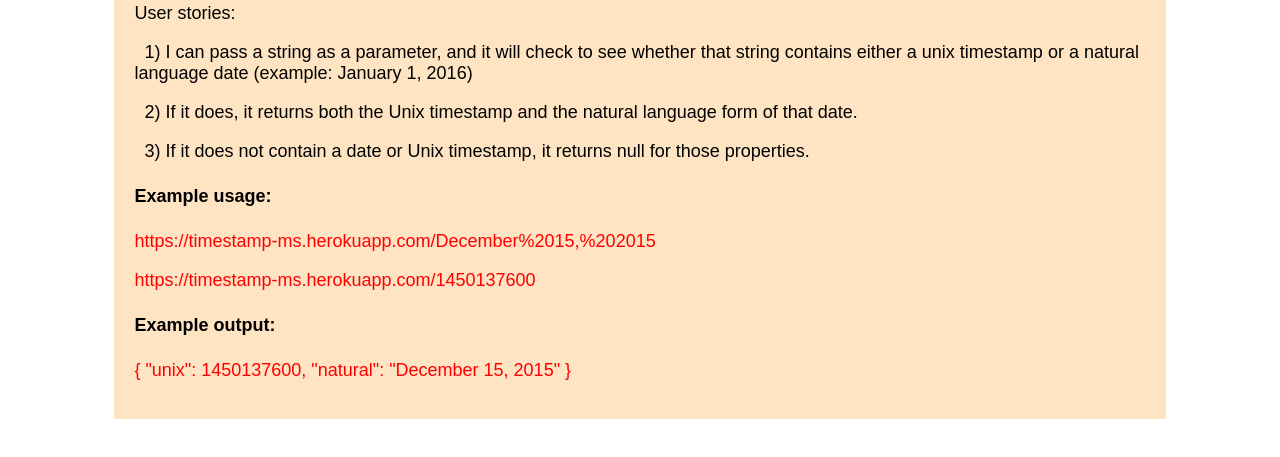
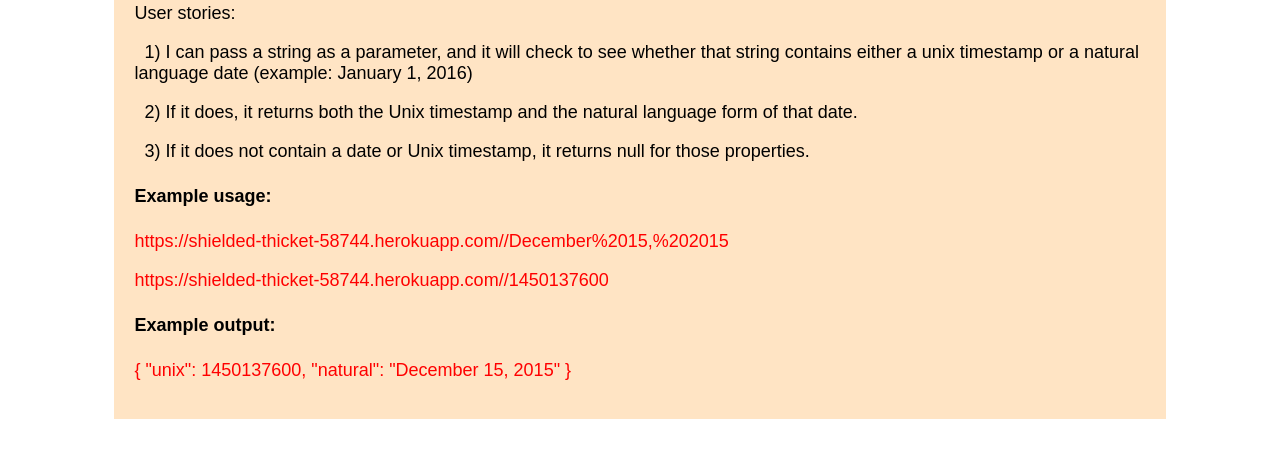
Before and after one commit to natalie01/timestamp-microservice-FCC, a website: page index.html in a window 1280 px wide. Shown: the part 115-572 px from the top of the page. Drawn offline with Linux system fonts and the light colour scheme.

Commit message:
Update index.html

```diff
--- a/index.html
+++ b/index.html
@@ -21,8 +21,8 @@
  <p><span>&nbsp;</span><span>&nbsp;</span>3) If it does not contain a date or Unix timestamp, it returns null for those properties.</p>
 
 <h4>Example usage:</h4>
- <p><a class = 'red' target ='_blank' href= '/December%2015,%202015'>https://timestamp-ms.herokuapp.com/December%2015,%202015</a> </p>
- <p ><a class = 'red' target ='_blank' href ='/1450137600'>https://timestamp-ms.herokuapp.com/1450137600</a> </p>
+ <p><a class = 'red' target ='_blank' href= '/December%2015,%202015'>https://shielded-thicket-58744.herokuapp.com//December%2015,%202015</a> </p>
+ <p ><a class = 'red' target ='_blank' href ='/1450137600'>https://shielded-thicket-58744.herokuapp.com//1450137600</a> </p>
 
 <h4>Example output:</h4>
 
```
